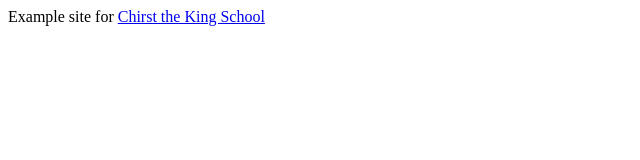
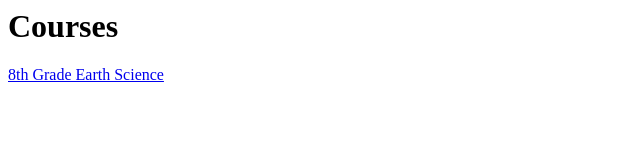
Before and after one commit to ctkstl/ctkstl.github.io, a plain HTML site: page index.html in a window 1280 px wide. Shown: the whole page, without its empty margins (0-640 px from the left). Drawn offline with Linux system fonts and the light colour scheme.

Commit message:
Link to earth science

```diff
--- a/index.html
+++ b/index.html
@@ -1,5 +1,6 @@
 <html>
 <body>
-Example site for <a href="http://www.ctkstl.com/school.html">Chirst the King School</a.>
+<h1>Courses</h1>
+<p><a href="https://ctkstl.github.io/earth_science">8th Grade Earth Science</a></p>
 </body>
 </html>
```
